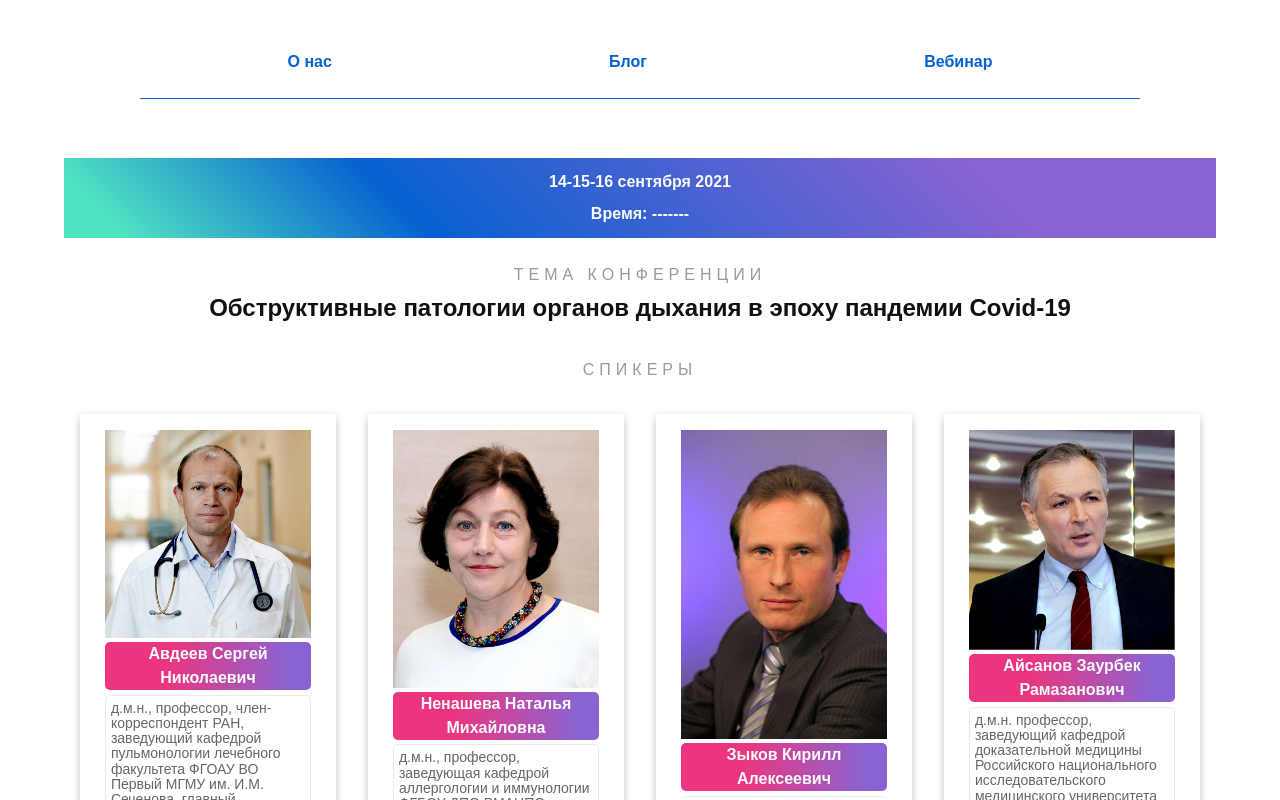
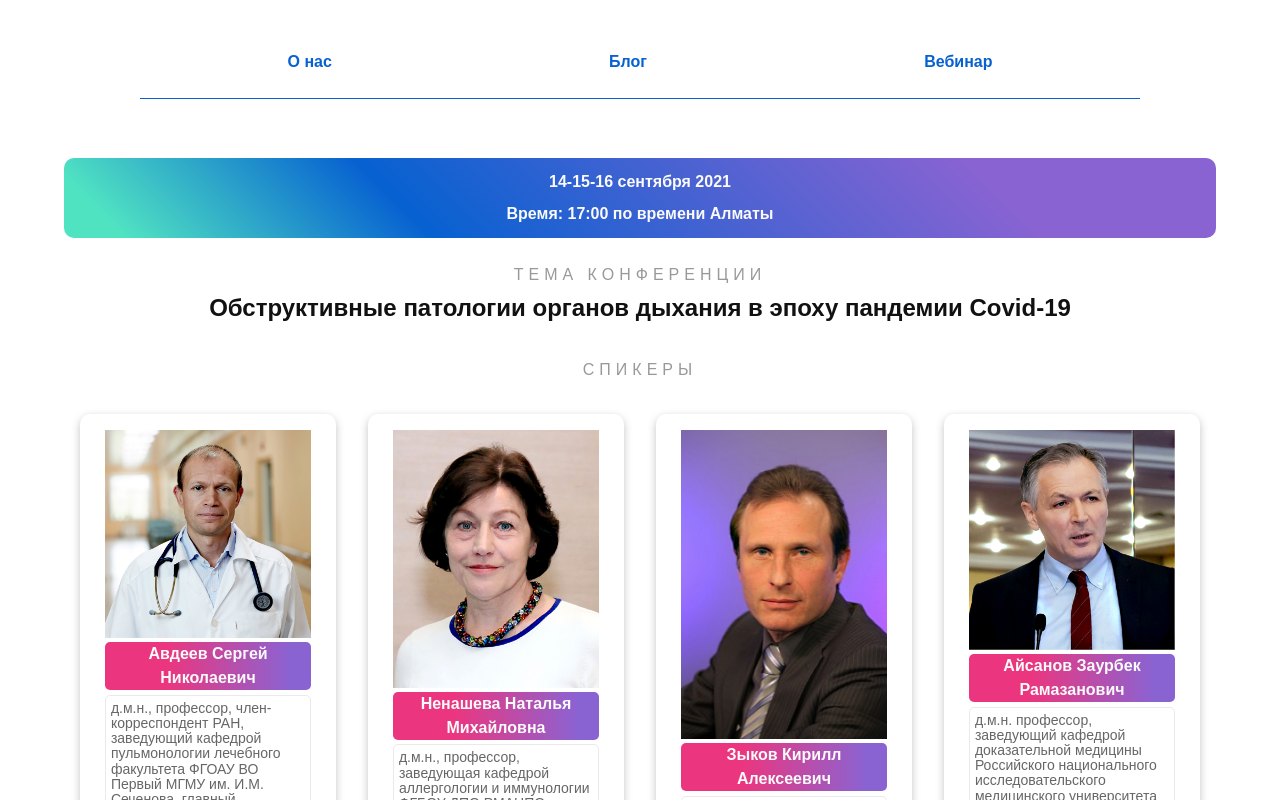
Before and after one commit to bkyerv/respulmo, a Next.js app: page /webinarDetails in a window 1280 px wide. Shown: the top 800 px of the page. Built offline with nearby package versions, Linux system fonts and the light colour scheme.

Commit message:
fixes corners of the boxes

```diff
--- a/components/Speaker.module.css
+++ b/components/Speaker.module.css
@@ -1,4 +1,5 @@
 .Speaker {
+  border-radius: 10px;
   padding: 1rem;
   margin: 1rem;
   box-shadow: rgba(0, 0, 0, 0.24) 0px 3px 8px;
--- a/components/WebinarDetails.js
+++ b/components/WebinarDetails.js
@@ -8,7 +8,7 @@ export default function Details() {
       <p className={style.DT}>
         14-15-16 сентября 2021
         <br />
-        Время: -------
+        Время: 17:00 по времени Алматы
       </p>
       <p className="header">
         <span className={style.Subject}> Тема конференции</span>
--- a/components/WebinarDetails.module.css
+++ b/components/WebinarDetails.module.css
@@ -1,4 +1,5 @@
 .DT {
+  border-radius: 10px;
   background: linear-gradient(
     45deg,
     var(--cyan) 5%,
--- a/styles/utilities.css
+++ b/styles/utilities.css
@@ -14,7 +14,14 @@
   background-size: cover;
   opacity: 0.4;
 }
-@media (min-width: 500px) {
+
+.flex {
+  display: flex;
+  flex-direction: column;
+  align-items: center;
+}
+
+@media (min-width: 700px) {
   .flex {
     display: flex;
     flex-direction: row;
```
